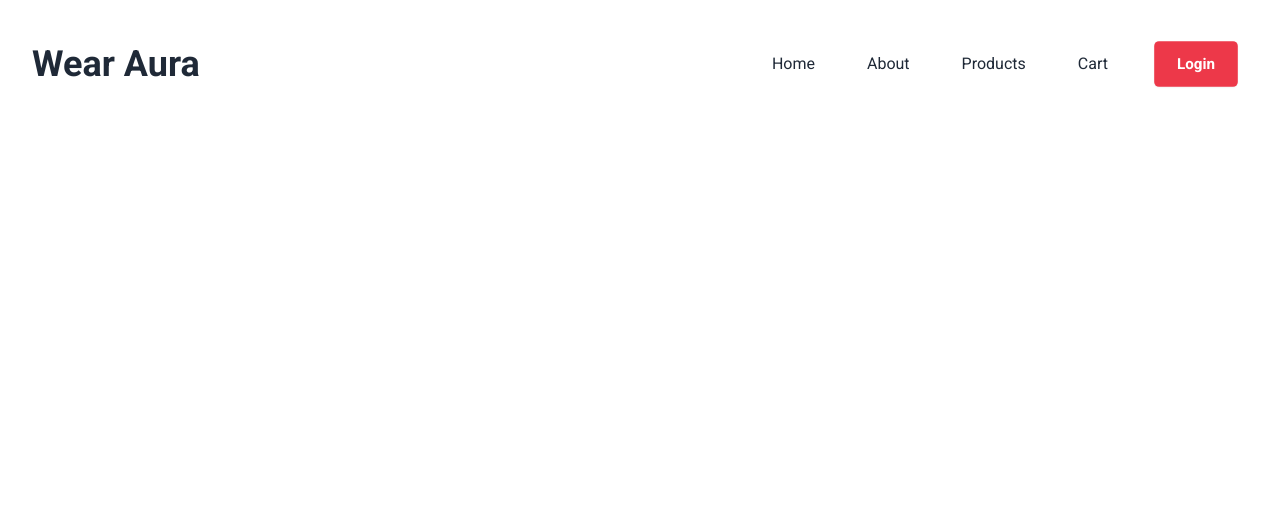
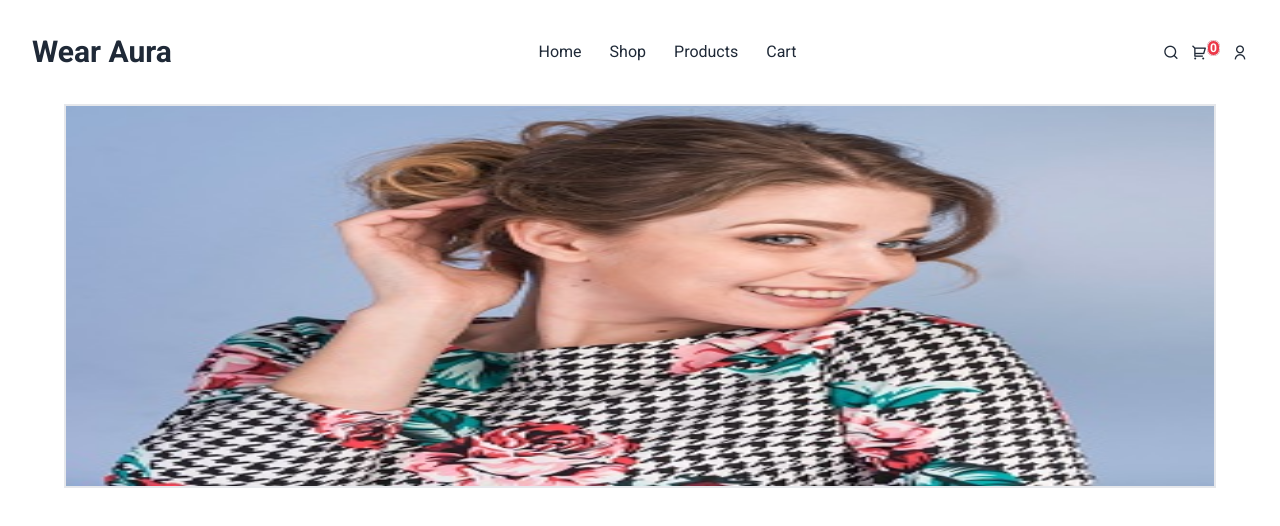
Before and after one commit to fahmidurshanto/wear-aura-ecommerce, a React (Vite) app in the folder frontend/: page / in a window 1280 px wide. Shown: the top 526 px of the page. Built offline with nearby package versions, Linux system fonts and the light colour scheme.

Commit message:
Added Slider to the home page

```diff
--- a/frontend/package.json
+++ b/frontend/package.json
@@ -16,6 +16,9 @@
     "react-dom": "^18.3.1",
     "react-icons": "^5.3.0",
     "react-router-dom": "^6.27.0",
+    "react-slick": "^0.30.2",
+    "remixicon": "^4.5.0",
+    "slick-carousel": "^1.8.1",
     "sort-by": "^1.2.0"
   },
   "devDependencies": {
--- a/frontend/src/components/Navbar.jsx
+++ b/frontend/src/components/Navbar.jsx
@@ -4,30 +4,42 @@ import { GiHamburgerMenu } from "react-icons/gi";
 const Navbar = () => {
   const navLinks = (
     <>
-      <Link className="p-2 m-2 hover:text-green-600" to="/">Home</Link>
-      <Link className="p-2 m-2 hover:text-green-600" to="/about">About</Link>
-      <Link className="p-2 m-2 hover:text-green-600" to="/">Products</Link>
-      <Link className="p-2 m-2 hover:text-green-600" to="/">Cart</Link>
-      <Link className="p-2 m-2 hover:text-green-600 btn bg-green-600" to="/login">Login</Link>
+      <Link className=" m-2 hover:text-yellow-400" to="/">
+        Home
+      </Link>
+      <Link className=" m-2 hover:text-yellow-400" to="/shop">
+        Shop
+      </Link>
+      <Link className=" m-2 hover:text-yellow-400" to="/products">
+        Products
+      </Link>
+      <Link className=" m-2 hover:text-yellow-400" to="/cart">
+        Cart
+      </Link>
     </>
   );
 
   return (
     <div className="flex items-center justify-between p-8">
-      <h1 className="font-bold text-4xl">Wear Aura</h1>
+      {/* Logo */}
+      <h1 className="font-bold text-3xl cursor-pointer">
+        <Link to="/">Wear Aura</Link>
+      </h1>
+
+      {/* navlinks */}
       <div>
         {/* Desktop view navLinks */}
-        <ul className="hidden md:flex items-center gap-5">{navLinks}</ul>
+        <ul className="hidden md:flex items-center gap-3">{navLinks}</ul>
         {/* Mobile view  navLinks */}
-        <div className="drawer drawer-center md:hidden">
+        <div className="drawer drawer-center z-50 md:hidden">
           <input id="my-drawer-4" type="checkbox" className="drawer-toggle" />
           <div className="drawer-content">
             {/* Page content here */}
             <label
               htmlFor="my-drawer-4"
-              className="drawer-button btn bg-primary-light"
+              className="drawer-button"
             >
-              <GiHamburgerMenu></GiHamburgerMenu>
+              <i class="ri-menu-line"></i>
             </label>
           </div>
           <div className="drawer-side">
@@ -38,11 +50,46 @@ const Navbar = () => {
             ></label>
             <ul className="menu bg-base-200 text-base-content min-h-full w-80 p-4">
               {/* Sidebar content here */}
+              {/* profile and search section */}
+              <span className="flex items-center justify-center gap-3">
+                <Link to="/search">
+                  <i class="ri-search-line hover:text-primary"></i>
+                </Link>
+                <div>
+                  <Link to="/cart">
+                    <i class="ri-shopping-cart-2-line hover:text-primary"></i>
+                  </Link>
+                  <sup className="text-xs bg-primary text-white rounded-full px-0.5 font-bold border">
+                    0
+                  </sup>
+                </div>
+                <Link to="/profile">
+                  <i class="ri-user-line hover:text-primary"></i>
+                </Link>
+              </span>
+              <hr className="my-10" />
               {navLinks}
             </ul>
           </div>
         </div>
       </div>
+      {/* profile and search section */}
+      <span className="hidden md:flex items-center justify-center gap-3">
+        <Link to="/search">
+          <i class="ri-search-line hover:text-primary"></i>
+        </Link>
+        <div>
+          <Link to="/cart">
+            <i class="ri-shopping-cart-2-line hover:text-primary"></i>
+          </Link>
+          <sup className="text-xs bg-primary text-white rounded-full px-0.5 font-bold border">
+            0
+          </sup>
+        </div>
+        <Link to="/profile">
+          <i class="ri-user-line hover:text-primary"></i>
+        </Link>
+      </span>
     </div>
   );
 };
--- a/frontend/src/main.jsx
+++ b/frontend/src/main.jsx
@@ -1,6 +1,9 @@
 import { StrictMode } from 'react'
 import { createRoot } from 'react-dom/client'
 import './index.css';
+import 'remixicon/fonts/remixicon.css'
+import "slick-carousel/slick/slick.css";
+import "slick-carousel/slick/slick-theme.css";
 import {
   RouterProvider,
 } from "react-router-dom";
--- /dev/null
+++ b/frontend/src/pages/Home/Home.jsx
@@ -0,0 +1,13 @@
+
+import Fade from "./Slider";
+import Slider from "./Slider";
+
+const Home = () => {
+    return (
+        <>
+           <Fade></Fade>
+        </>
+    );
+};
+
+export default Home;
--- /dev/null
+++ b/frontend/src/pages/Home/Slider.jsx
@@ -0,0 +1,41 @@
+import React from "react";
+import Slider from "react-slick";
+import image_1 from "../../assets/category-1.jpg";
+import image_2 from "../../assets/category-2.jpg";
+import image_3 from "../../assets/category-3.jpg";
+import image_4 from "../../assets/category-4.jpg";
+
+function Fade() {
+  const settings = {
+    dots: true,
+    fade: true,
+    infinite: true,
+    slidesToShow: 1,
+    autoplay: true,
+    speed: 2000,
+    autoplaySpeed: 3000,
+    cssEase: "linear",
+    slidesToScroll: 1,
+    waitForAnimate: false
+  };
+  return (
+    <div className="slider-container max-w-[90%]  mx-auto overflow-hidden">
+      <Slider {...settings}>
+        <div>
+          <img className="w-full h-96 border-2" src={image_1} />
+        </div>
+        <div>
+          <img className="w-full h-96 border-2" src={image_2} />
+        </div>
+        <div>
+          <img className="w-full h-96 border-2" src={image_3} />
+        </div>
+        <div>
+          <img className="w-full h-96 border-2" src={image_4} />
+        </div>
+      </Slider>
+    </div>
+  );
+}
+
+export default Fade;
```
Also changed, not shown: frontend/src/routes/router.jsx (+8 -1 lines), 1 other file (tests, documents, lock files or other folders).
